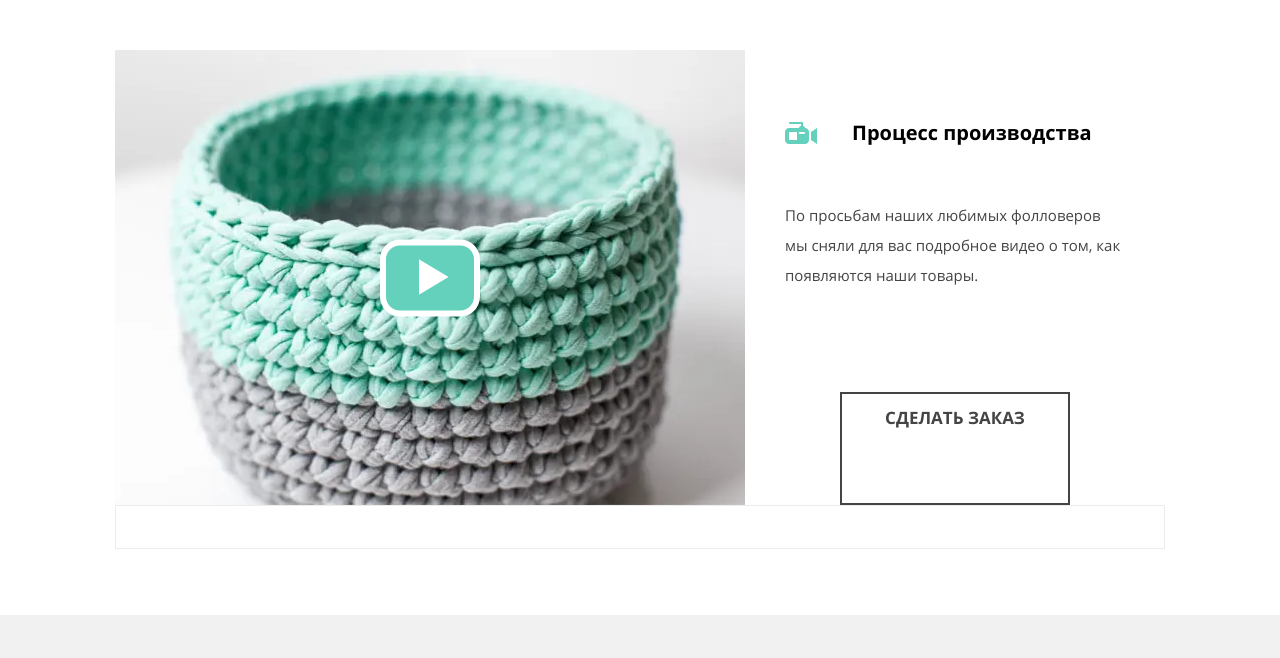
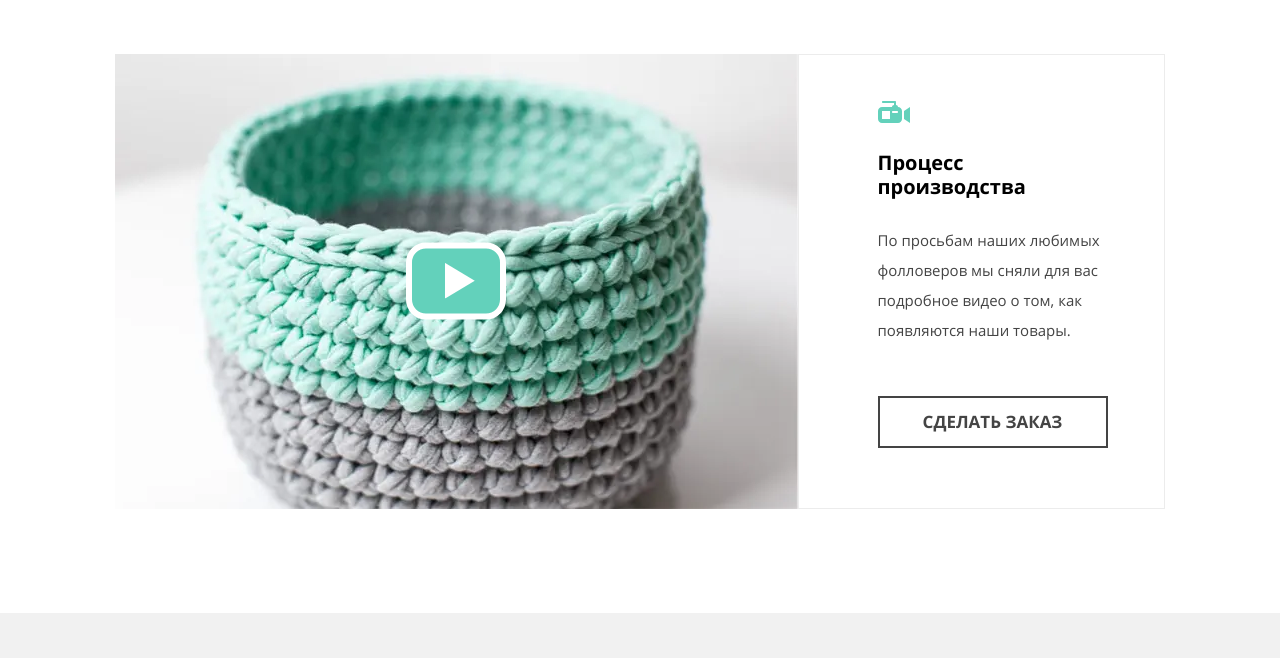
Before and after one commit to htmlacademy-adaptive/454717-mishka-28, a website: page source/catalog.html in a window 1280 px wide. Shown: the part 1133-1791 px from the top of the page. Drawn offline with nearby package versions, Linux system fonts and the light colour scheme; files that its build step writes are made by us from their sources; files whose address does not match are found by name.

Commit message:
Завершает стилизацию секции с видео

```diff
--- a/source/catalog.html
+++ b/source/catalog.html
@@ -133,7 +133,7 @@
       </ul>
     </section>
     <section class="page__manufacturing manufacturing">
-      <div class="manufactiring__wrapper">
+      <div class="manufacturing__wrapper">
         <h2 class="manufacturing__title">Процесс производства</h2>
         <div class="manufacturing__player">
           <picture class="manufacturing__preview-wrapper">
--- a/source/sass/blocks/manufacturing.scss
+++ b/source/sass/blocks/manufacturing.scss
@@ -2,7 +2,7 @@
   @include leveler;
 }
 
-.manufactiring__wrapper {
+.manufacturing__wrapper {
   position: relative;
 
   padding-top: 23px;
@@ -19,29 +19,48 @@
   }
 
   @media (min-width: $vp-1150) {
-    grid-template-columns: 60% 1fr;
+    align-items: start;
+    padding-bottom: 0;
+
+    gap: 18px 0;
+    grid-template-columns: 65% 1fr;
   }
 
   &::after {
     @media (min-width: $vp-768) {
       content: "";
       position: absolute;
-      top: 455px;
+      top: 0;
+      right: 0;
       bottom: 0;
       left: 0;
-      right: 0;
+      z-index: -1;
+
+      margin-top: 68.2%;
+
       border: 1px solid $color-whisper;
-      z-index: -1;
+
+      @media (min-width: $vp-1150) {
+        left: 65%;
+
+        margin-top: 0;
+      }
     }
   }
 }
 
-.manufactiring__wrapper:hover::after {
+.manufacturing__wrapper:hover::after {
   box-shadow: 0 6px 10px 0 rgba(0, 0, 0, 0.1);
 }
 
-.manufactiring__wrapper:active::after {
+.manufacturing__wrapper:active::after {
   box-shadow: 0 3px 5px 0 rgba(0, 0, 0, 0.1);
+}
+
+.manufacturing__wrapper * {
+  @media (min-width: $vp-1150) {
+    grid-column-start: 2;
+  }
 }
 
 .manufacturing__title {
@@ -63,6 +82,14 @@
     font-size: 20px;
 
     gap: 35px;
+  }
+
+  @media (min-width: $vp-1150) {
+    flex-direction: column;
+    align-items: flex-start;
+    padding: 47px 55px 0 80px;
+
+    gap: 28px;
   }
 
   &::before {
@@ -89,18 +116,16 @@
   }
 
   @media (min-width: $vp-1150) {
+    grid-column-start: 1;
     grid-row: 1/4;
   }
 }
 
 .manufacturing__preview {
-  object-fit: cover;
   display: block;
   width: 100%;
 
-  @media (min-width: $vp-768) {
-    height: 455px;
-  }
+  object-fit: cover;
 }
 
 .manufacturing__player-control {
@@ -156,6 +181,11 @@
     font-size: 15px;
     line-height: 30px;
   }
+
+  @media (min-width: $vp-1150) {
+    margin-bottom: 26px;
+    padding: 0 55px 0 80px;
+  }
 }
 
 .manufacturing__button {
@@ -168,7 +198,13 @@
     max-width: initial;
   }
 
-  @media (min-width: $vp-768) {
+  @media (min-width: $vp-1150) {
     width: 230px;
+    margin-bottom: 53px;
+    margin-left: 80px;
   }
 }
+
+.manufacturing__button:not(:last-child) {
+  margin-bottom: 30px;
+}
--- a/source/sass/blocks/page.scss
+++ b/source/sass/blocks/page.scss
@@ -109,6 +109,10 @@
   @media (min-width: $vp-768) {
     margin-bottom: 53px;
   }
+
+  @media (min-width: $vp-1150) {
+    margin-bottom: 57px;
+  }
 }
 
 .page__manufacturing {
@@ -116,6 +120,10 @@
 
   @media (min-width: $vp-768) {
     margin-bottom: 66px;
+  }
+
+  @media (min-width: $vp-1150) {
+    margin-bottom: 104px;
   }
 }
 
```
Also changed, not shown: docs/catalog.html (+1 -1 lines), docs/css/style.min.css, 1 other file.
